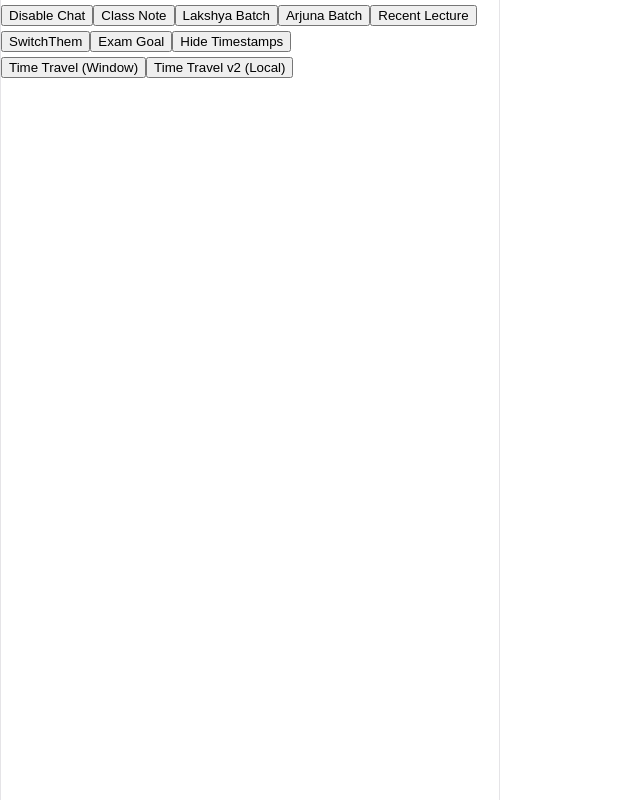
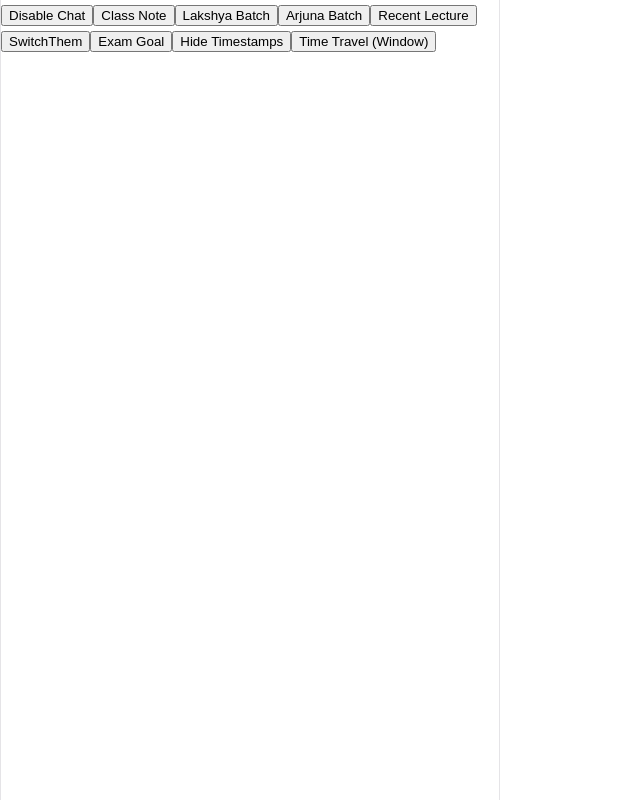
Before and after one commit to adityarwt1/Pw-Study-Extension, a React (Vite) app: page / in a window 1280 px wide. Shown: the whole page, without its empty margins (0-640 px from the left). Built offline with nearby package versions, Linux system fonts and the light colour scheme; no server answers.

Commit message:
time travel made more reliable

```diff
--- a/src/components/TimeTravel.tsx
+++ b/src/components/TimeTravel.tsx
@@ -2,38 +2,38 @@ import { getAcitveWindow } from "../utils/chromeApis/getCurrentAcitivewindow";
 import { excuteScript } from "../utils/chromeApis/runScriptOn";
 
 const TimeTravel = () => {
-  const handleTimeTravel2 = () => {
-    // Save original Date
-    const OriginalDate = Date;
-     const changeDate = new Date(
-        new Date().getTime() + 7 * 24 * 60 * 60 * 1000,
-      ).toISOString();
-    // Override Date constructor - local version
-    (Date as any) = class extends OriginalDate {
-      constructor(...args: any[]) {
-        if (args.length === 0) {
-          // Set a specific date when new Date() is called
-          super(changeDate);
-        } else {
-          if (args.length === 1) {
-            super(args[0]);
-          } else if (args.length === 3) {
-            super(args[0], args[1], args[2]);
-          } else if (args.length === 7) {
-            super(args[0], args[1], args[2], args[3], args[4], args[5], args[6]);
-          }
-        }
-      }
+  // const handleTimeTravel2 = () => {
+  //   // Save original Date
+  //   const OriginalDate = Date;
+  //    const changeDate = new Date(
+  //       new Date().getTime() + 7 * 24 * 60 * 60 * 1000,
+  //     ).toISOString();
+  //   // Override Date constructor - local version
+  //   (Date as any) = class extends OriginalDate {
+  //     constructor(...args: any[]) {
+  //       if (args.length === 0) {
+  //         // Set a specific date when new Date() is called
+  //         super(changeDate);
+  //       } else {
+  //         if (args.length === 1) {
+  //           super(args[0]);
+  //         } else if (args.length === 3) {
+  //           super(args[0], args[1], args[2]);
+  //         } else if (args.length === 7) {
+  //           super(args[0], args[1], args[2], args[3], args[4], args[5], args[6]);
+  //         }
+  //       }
+  //     }
 
-      static now() {
-        // Override Date.now()
-        return new OriginalDate(changeDate).getTime();
-      }
-    };
+  //     static now() {
+  //       // Override Date.now()
+  //       return new OriginalDate(changeDate).getTime();
+  //     }
+  //   };
 
-    // Now any new Date() calls will return your custom time
-    console.log("Time Travel v2 activated:", new Date());
-  };
+  //   // Now any new Date() calls will return your custom time
+  //   console.log("Time Travel v2 activated:", new Date());
+  // };
   const handleTimeTravel = async () => {
     const response = await getAcitveWindow();
     if (!response || !response.id) {
@@ -91,10 +91,7 @@ const TimeTravel = () => {
   };
 
   return (
-    <div>
       <button onClick={handleTimeTravel}>Time Travel (Window)</button>
-      <button onClick={handleTimeTravel2}>Time Travel v2 (Local)</button>
-    </div>
   );
 };
 
```
